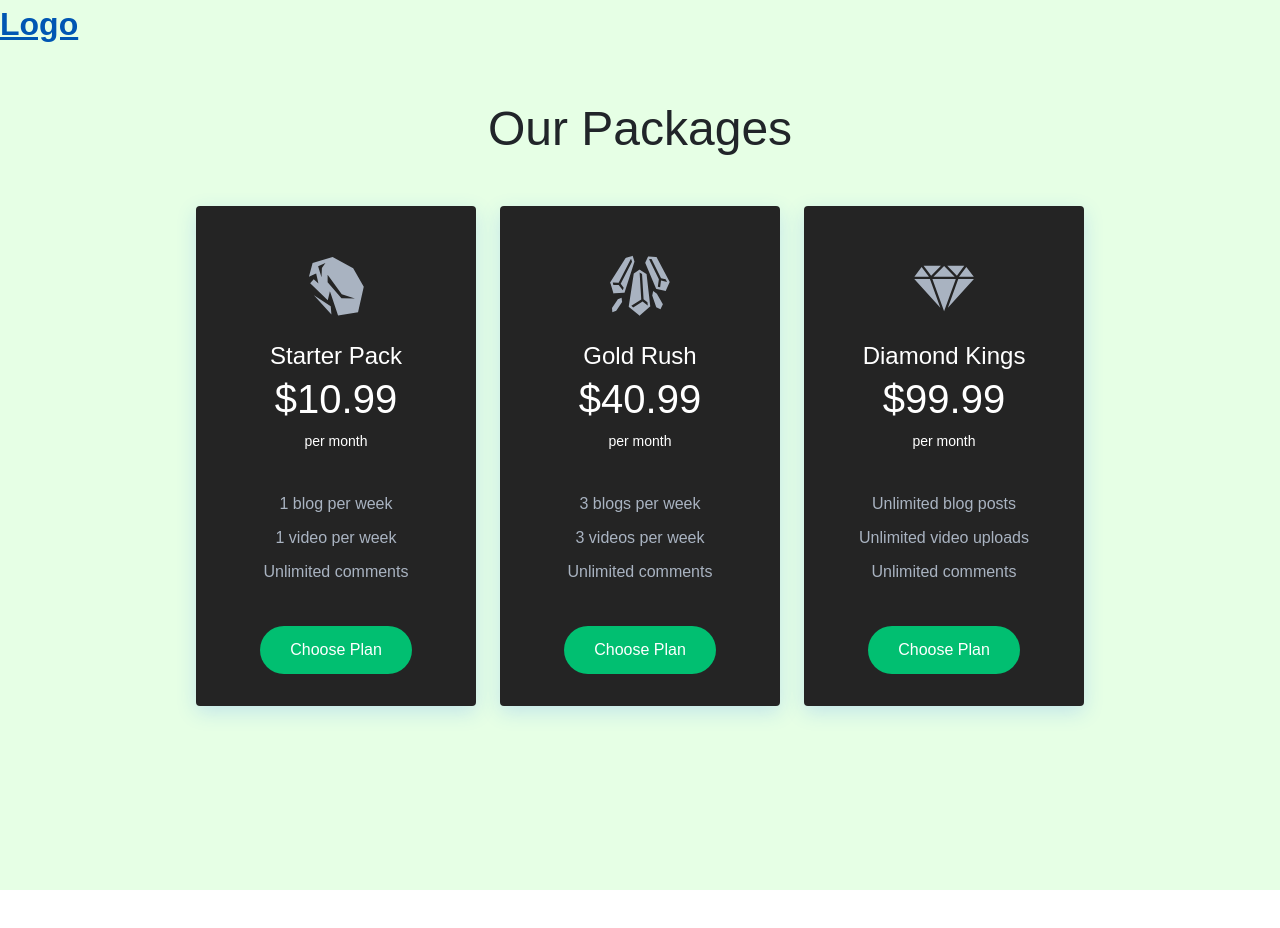
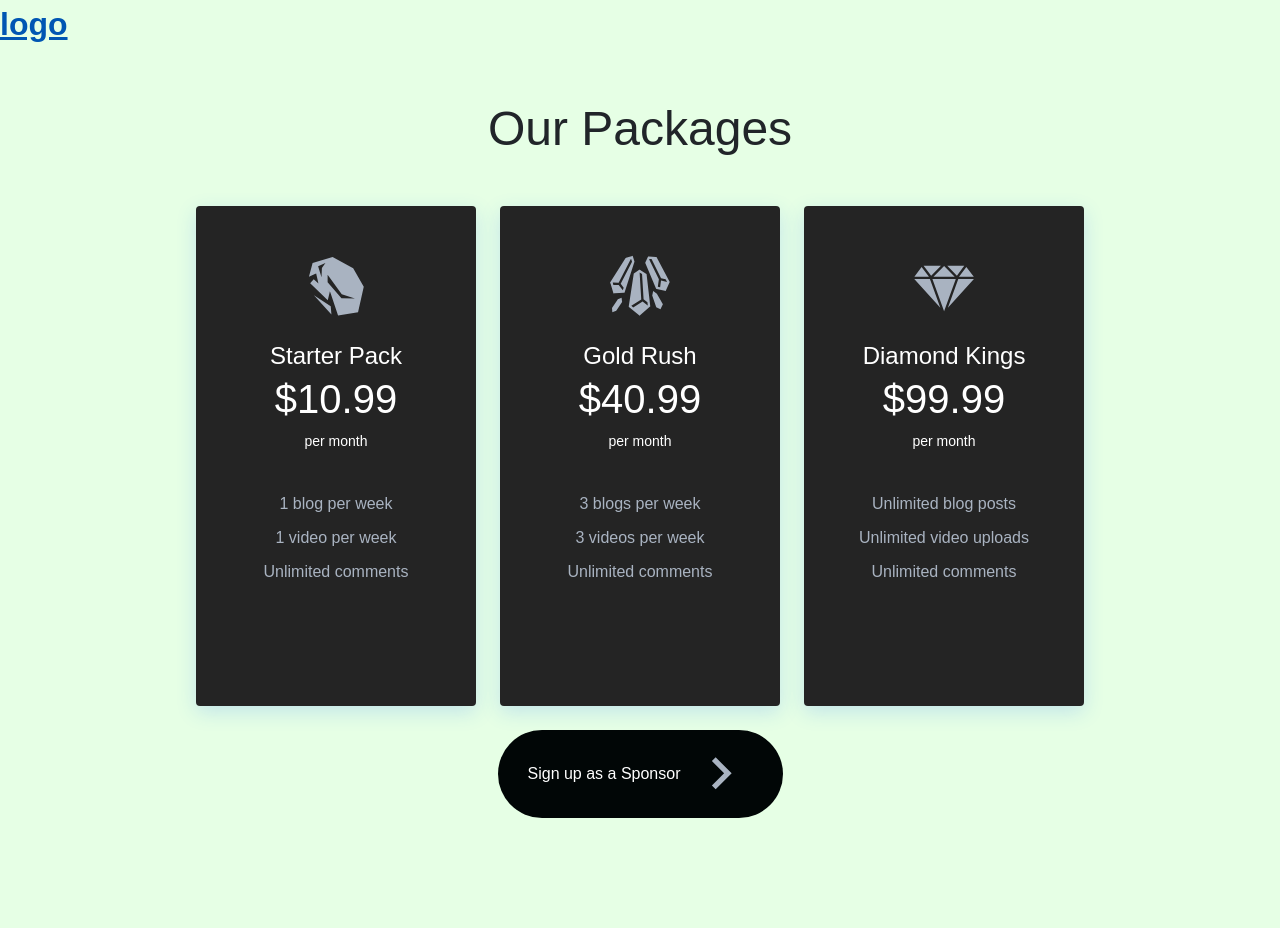
Before and after one commit to ialmani/EVE-Front-End, a React (Create React App) app in the folder front-end/: page /sponsorpackages in a window 1280 px wide. Shown: the top 928 px of the page. Before the commit the page ends 890 px from the top, so only its background shows below. Built offline with nearby package versions, Linux system fonts and the light colour scheme; a web font is replaced by a local one.

Commit message:
Reworked sponsor page

```diff
--- a/front-end/src/components/SponsorPackages/SponsorPackages.js
+++ b/front-end/src/components/SponsorPackages/SponsorPackages.js
@@ -1,10 +1,8 @@
-import React from 'react';
-import { Button } from '../ButtonElements';
-
+import React, {useState} from 'react'
 import { GiCrystalBars } from 'react-icons/gi';
 import { GiCutDiamond, GiRock } from 'react-icons/gi';
-
 import { IconContext } from 'react-icons/lib';
+import {Button} from '../../components/ButtonElements'
 import {
   PricingSection,
   PricingWrapper,
@@ -18,16 +16,23 @@ import {
   PricingCardLength,
   PricingCardFeatures,
   PricingCardFeature,
-  Icon
-} from './SponsorPackagesElements';
-
+  Icon,
+  BtnWrap,
+  ArrowForward,
+  ArrowRight} from './SponsorPackagesElements';
 
 function SponsorPackages() {
+  const [hover, setHover] = useState (false)
+
+    const onHover = ()=> {
+    setHover(!hover)
+  }
+
   return (
     <IconContext.Provider value={{ color: '#a9b3c1', size: 64 }}>
       <PricingSection>
         <PricingWrapper>
-            <Icon to = '/'>Logo</Icon>
+            <Icon to = '/'>logo</Icon>
           <PricingHeading>Our Packages</PricingHeading>
           <PricingContainer>
             <PricingCard>
@@ -43,7 +48,6 @@ function SponsorPackages() {
                   <PricingCardFeature>1 video per week</PricingCardFeature>
                   <PricingCardFeature> Unlimited comments </PricingCardFeature>
                 </PricingCardFeatures>
-                <Button primary to = '/signup'>Choose Plan</Button>
               </PricingCardInfo>
             </PricingCard>
             <PricingCard>
@@ -59,7 +63,6 @@ function SponsorPackages() {
                   <PricingCardFeature>3 videos per week </PricingCardFeature>
                   <PricingCardFeature>Unlimited comments</PricingCardFeature>
                 </PricingCardFeatures>
-                <Button primary to='/signup'>Choose Plan</Button>
               </PricingCardInfo>
             </PricingCard>
             <PricingCard >
@@ -75,13 +78,18 @@ function SponsorPackages() {
                   <PricingCardFeature>Unlimited video uploads</PricingCardFeature>
                   <PricingCardFeature>Unlimited comments</PricingCardFeature>
                 </PricingCardFeatures>
-                <Button primary to='/signup'>Choose Plan</Button>
               </PricingCardInfo>
             </PricingCard>
           </PricingContainer>
+          <BtnWrap>
+            <Button to = '/sponsorsignup' onMouseEnter={onHover} onMouseLeave = {onHover}>
+            Sign up as a Sponsor{hover ? <ArrowForward/> : <ArrowRight/>}
+            </Button>
+          </BtnWrap>
         </PricingWrapper>
       </PricingSection>
     </IconContext.Provider>
   );
 }
-export default SponsorPackages;
+
+export default SponsorPackages
--- a/front-end/src/components/SponsorPackages/SponsorPackagesElements.js
+++ b/front-end/src/components/SponsorPackages/SponsorPackagesElements.js
@@ -1,5 +1,6 @@
 import { Link } from 'react-router-dom';
 import styled from 'styled-components';
+import {MdKeyboardArrowRight, MdArrowForward} from 'react-icons/md'
 
 export const Icon = styled(Link)`
     position:fixed;
@@ -15,7 +16,6 @@ export const Icon = styled(Link)`
         margin-top: 8px;
     }
 `;
-
 
 export const PricingSection = styled.div`
   padding: 100px 0 160px;
@@ -118,3 +118,23 @@ export const PricingCardFeatures = styled.ul`
 export const PricingCardFeature = styled.li`
   margin-bottom: 10px;
 `;
+
+export const BtnWrap = styled.div`
+    align-content: left;
+    margin-bottom: 20px;
+
+    @media screen and (max-width: 768px){
+        top: 85%;
+        left: 15%;
+    }
+`;
+
+export const ArrowForward = styled(MdArrowForward)`
+    margin-left: 8px;
+    font-size: 20px;
+`;
+
+export const ArrowRight = styled(MdKeyboardArrowRight)`
+    margin-left: 8px;
+    font-size: 20px;
+`;
```
